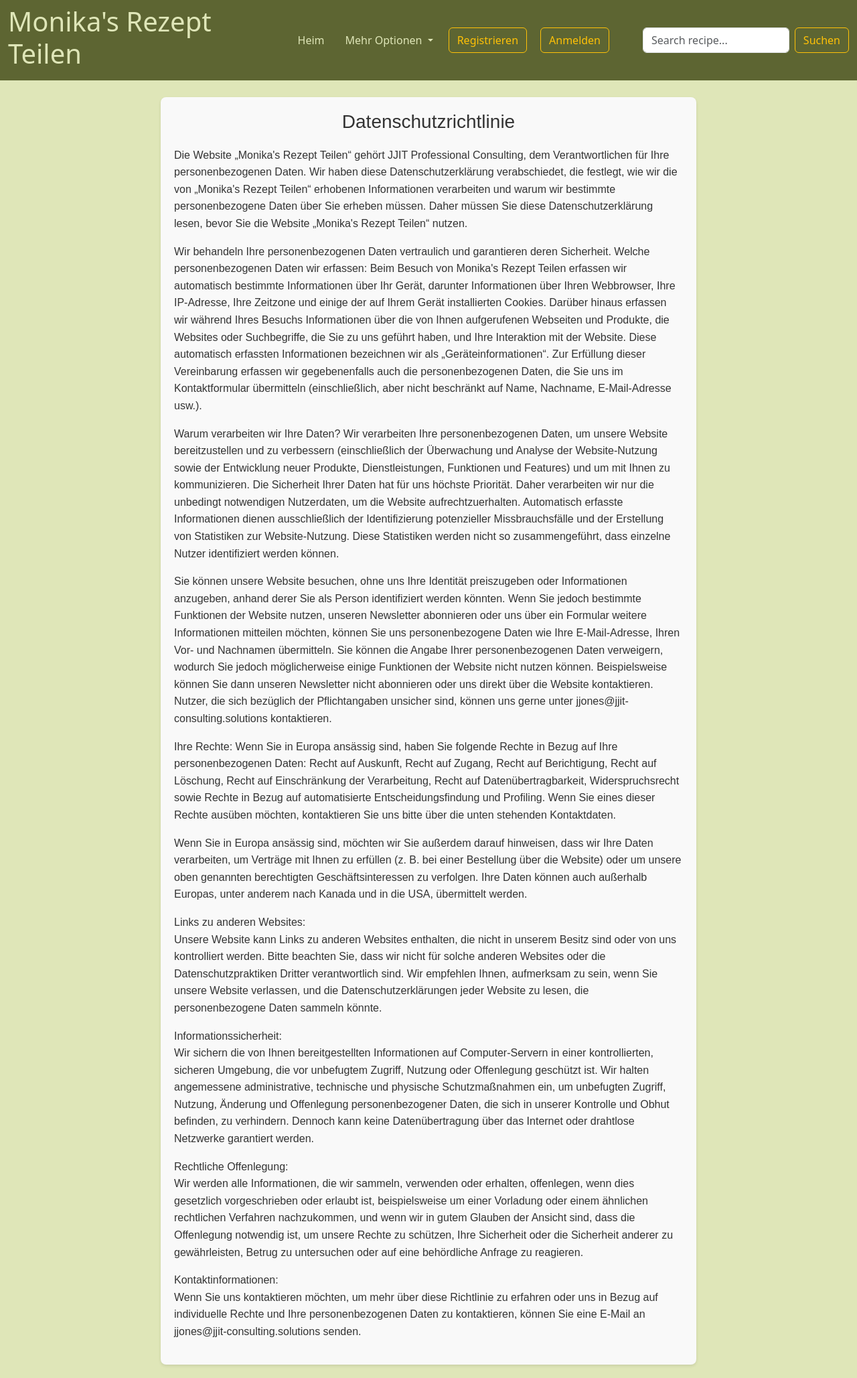
After one commit to jammy-sdgku/recipe-share, a Django app: page /privacy-policy/ in a window 1280 px wide. The commit adds this page. Shown: the whole page at 67% size. Run offline with Django 4.2, Linux system fonts and the light colour scheme.

Commit message:
language chnges and css changes

```diff
--- /dev/null
+++ b/base/templates/base/Privacy.html
@@ -0,0 +1,56 @@
+{% extends 'main.html' %}
+{% load static %}
+{% block extra_head %}
+<link rel="stylesheet" href="{% static 'stylesheets/privacy.css' %}?v=1.1" />
+{% endblock %}
+
+{% block content %}
+
+<div class="login-container">
+  <div class="privacy-policy-text">
+
+    <div class="privacy-header">
+                                                  <h3>Datenschutzrichtlinie</h3>
+    </div>
+    <p>
+     Die Website „Monika's Rezept Teilen“ gehört JJIT Professional Consulting, dem Verantwortlichen für Ihre personenbezogenen Daten. Wir haben diese Datenschutzerklärung verabschiedet, die festlegt, wie wir die von „Monika's Rezept Teilen“ erhobenen Informationen verarbeiten und warum wir bestimmte personenbezogene Daten über Sie erheben müssen. Daher müssen Sie diese Datenschutzerklärung lesen, bevor Sie die Website „Monika's Rezept Teilen“ nutzen.
+    </p>
+    <p>
+      Wir behandeln Ihre personenbezogenen Daten vertraulich und garantieren deren Sicherheit. Welche personenbezogenen Daten wir erfassen: Beim Besuch von Monika's Rezept Teilen erfassen wir automatisch bestimmte Informationen über Ihr Gerät, darunter Informationen über Ihren Webbrowser, Ihre IP-Adresse, Ihre Zeitzone und einige der auf Ihrem Gerät installierten Cookies. Darüber hinaus erfassen wir während Ihres Besuchs Informationen über die von Ihnen aufgerufenen Webseiten und Produkte, die Websites oder Suchbegriffe, die Sie zu uns geführt haben, und Ihre Interaktion mit der Website. Diese automatisch erfassten Informationen bezeichnen wir als „Geräteinformationen“. Zur Erfüllung dieser Vereinbarung erfassen wir gegebenenfalls auch die personenbezogenen Daten, die Sie uns im Kontaktformular übermitteln (einschließlich, aber nicht beschränkt auf Name, Nachname, E-Mail-Adresse usw.).
+    </p>
+    <p>
+      Warum verarbeiten wir Ihre Daten? Wir verarbeiten Ihre personenbezogenen Daten, um unsere Website bereitzustellen und zu verbessern (einschließlich der Überwachung und Analyse der Website-Nutzung sowie der Entwicklung neuer Produkte, Dienstleistungen, Funktionen und Features) und um mit Ihnen zu kommunizieren. Die Sicherheit Ihrer Daten hat für uns höchste Priorität. Daher verarbeiten wir nur die unbedingt notwendigen Nutzerdaten, um die Website aufrechtzuerhalten. Automatisch erfasste Informationen dienen ausschließlich der Identifizierung potenzieller Missbrauchsfälle und der Erstellung von Statistiken zur Website-Nutzung. Diese Statistiken werden nicht so zusammengeführt, dass einzelne Nutzer identifiziert werden können.
+    </p>
+    <p>
+      Sie können unsere Website besuchen, ohne uns Ihre Identität preiszugeben oder Informationen anzugeben, anhand derer Sie als Person identifiziert werden könnten. Wenn Sie jedoch bestimmte Funktionen der Website nutzen, unseren Newsletter abonnieren oder uns über ein Formular weitere Informationen mitteilen möchten, können Sie uns personenbezogene Daten wie Ihre E-Mail-Adresse, Ihren Vor- und Nachnamen übermitteln. Sie können die Angabe Ihrer personenbezogenen Daten verweigern, wodurch Sie jedoch möglicherweise einige Funktionen der Website nicht nutzen können. Beispielsweise können Sie dann unseren Newsletter nicht abonnieren oder uns direkt über die Website kontaktieren. Nutzer, die sich bezüglich der Pflichtangaben unsicher sind, können uns gerne unter jjones@jjit-consulting.solutions kontaktieren.
+    </p>
+    <p>
+      Ihre Rechte: Wenn Sie in Europa ansässig sind, haben Sie folgende Rechte in Bezug auf Ihre personenbezogenen Daten: Recht auf Auskunft, Recht auf Zugang, Recht auf Berichtigung, Recht auf Löschung, Recht auf Einschränkung der Verarbeitung, Recht auf Datenübertragbarkeit, Widerspruchsrecht sowie Rechte in Bezug auf automatisierte Entscheidungsfindung und Profiling. Wenn Sie eines dieser Rechte ausüben möchten, kontaktieren Sie uns bitte über die unten stehenden Kontaktdaten.
+    </p>
+    <p>
+
+      Wenn Sie in Europa ansässig sind, möchten wir Sie außerdem darauf hinweisen, dass wir Ihre Daten verarbeiten, um Verträge mit Ihnen zu erfüllen (z. B. bei einer Bestellung über die Website) oder um unsere oben genannten berechtigten Geschäftsinteressen zu verfolgen. Ihre Daten können auch außerhalb Europas, unter anderem nach Kanada und in die USA, übermittelt werden.
+    </p>
+    <p>
+      Links zu anderen Websites:<br>
+
+      Unsere Website kann Links zu anderen Websites enthalten, die nicht in unserem Besitz sind oder von uns kontrolliert werden. Bitte beachten Sie, dass wir nicht für solche anderen Websites oder die Datenschutzpraktiken Dritter verantwortlich sind. Wir empfehlen Ihnen, aufmerksam zu sein, wenn Sie unsere Website verlassen, und die Datenschutzerklärungen jeder Website zu lesen, die personenbezogene Daten sammeln könnte.
+    </p>
+    <p>
+      Informationssicherheit:<br>
+
+      Wir sichern die von Ihnen bereitgestellten Informationen auf Computer-Servern in einer kontrollierten, sicheren Umgebung, die vor unbefugtem Zugriff, Nutzung oder Offenlegung geschützt ist. Wir halten angemessene administrative, technische und physische Schutzmaßnahmen ein, um unbefugten Zugriff, Nutzung, Änderung und Offenlegung personenbezogener Daten, die sich in unserer Kontrolle und Obhut befinden, zu verhindern. Dennoch kann keine Datenübertragung über das Internet oder drahtlose Netzwerke garantiert werden.
+    </p>
+    <p>
+      Rechtliche Offenlegung:<br>
+
+      Wir werden alle Informationen, die wir sammeln, verwenden oder erhalten, offenlegen, wenn dies gesetzlich vorgeschrieben oder erlaubt ist, beispielsweise um einer Vorladung oder einem ähnlichen rechtlichen Verfahren nachzukommen, und wenn wir in gutem Glauben der Ansicht sind, dass die Offenlegung notwendig ist, um unsere Rechte zu schützen, Ihre Sicherheit oder die Sicherheit anderer zu gewährleisten, Betrug zu untersuchen oder auf eine behördliche Anfrage zu reagieren.
+    </p>
+    <p>
+      Kontaktinformationen:<br>
+
+      Wenn Sie uns kontaktieren möchten, um mehr über diese Richtlinie zu erfahren oder uns in Bezug auf individuelle Rechte und Ihre personenbezogenen Daten zu kontaktieren, können Sie eine E-Mail an jjones@jjit-consulting.solutions senden.
+    </p>
+  </privacy-policy-text>
+</div>
+{% endblock %}
--- a/base/templates/base/home.html
+++ b/base/templates/base/home.html
@@ -59,14 +59,14 @@
       </p>
 
       <a href="{% url 'recipe-page' recipe.id %}">
-        <button class="btn btn-warning">See More</button></a>
+        <button class="btn btn-warning">Mehr</button></a>
 
       {% if user.is_superuser or user == recipe.recipe_author %}
       <a href="{% url 'update-recipe' recipe.id %}"
-          ><button class="btn btn-primary">EDIT</button></a>
+          ><button class="btn btn-primary">Bearbeiten</button></a>
 
       <a href="{% url 'delete-recipe' recipe.id %}"
-        ><button class="btn btn-danger">DELETE</button></a>
+        ><button class="btn btn-danger">Löschen</button></a>
       {% endif %}
 
     </div>
--- a/base/templates/base/login.html
+++ b/base/templates/base/login.html
@@ -10,14 +10,14 @@
   <form method="post" action="">
     {% csrf_token %}
     <div class="mb-3">
-      <label for="username" class="form-label">Username</label>
+      <label for="username" class="form-label">Benutzername</label>
       <input type="text" class="form-control" name="username" />
     </div>
     <div class="mb-3">
-      <label for="password" class="form-label">Password</label>
+      <label for="password" class="form-label">Passwort</label>
       <input type="password" name="password" class="form-control" />
     </div>
-    <button type="submit" class="btn btn-primary">Submit</button>
+    <button type="submit" class="btn btn-primary">Absenden</button>
   </form>
 
   {% if messages %}
--- a/base/urls.py
+++ b/base/urls.py
@@ -6,5 +6,6 @@ urlpatterns = [
     path('sign-up/', views.sign_up, name='sign-up'),
     path('log-in/', views.log_in , name='log-in'),
     path('log-out/', views.log_out, name='log-out'),
-    path('profiles/<str:id>', views.user_profile, name='user-profiles')
+    path('profiles/<str:id>', views.user_profile, name='user-profiles'),
+    path('privacy-policy/', views.privacy_policy, name='privacy'),
 ]
--- a/base/views.py
+++ b/base/views.py
@@ -67,3 +67,6 @@ def user_profile(request, id):
         'msg': 'Recipes posted by ' + user.username + ":"
     }
     return render(request, 'base/home.html', context)
+
+def privacy_policy(request):
+    return render(request, 'base/privacy.html')
--- /dev/null
+++ b/static/stylesheets/privacy.css
@@ -0,0 +1,16 @@
+.privacy-header {
+    text-align: center;
+    margin-bottom: 20px;
+}
+
+.privacy-policy-text {
+    font-family: Arial, sans-serif;
+    line-height: 1.6;
+    color: #333333;
+    max-width: 800px;
+    margin: 0 auto;
+    padding: 20px;
+    background-color: #f9f9f9;
+    border-radius: 8px;
+    box-shadow: 0 2px 4px rgba(0, 0, 0, 0.1);
+}
--- a/templates/main.html
+++ b/templates/main.html
@@ -4,7 +4,7 @@
     {% load static %}
     <meta charset="UTF-8" />
     <meta name="viewport" content="width=device-width, initial-scale=1.0" />
-    <title>Recipe Share | Share and Search recipes</title>
+    <title>Rezept Teilen | Rezepte teilen und suchen</title>
     <link
       rel="shortcut icon"
       type="image/png"
@@ -54,13 +54,14 @@
                   class="nav-link active"
                   aria-current="page"
                   href="{% url 'home' %}"
-                  >Home</a
+                  >Heim</a
                 >
+
               </li>
               {% if user.is_authenticated %}
               <li class="nav-item">
                 <a class="nav-link active" href="{% url 'recipes' %}"
-                  >Create Recipe</a
+                  >Rezept Erstellen</a
                 >
               </li>
               {% endif %}
@@ -72,29 +73,34 @@
                   data-bs-toggle="dropdown"
                   aria-expanded="false"
                 >
-                  More
+                  Mehr Optionen
                 </a>
                 <ul class="dropdown-menu">
                   <li>
                     <a class="dropdown-item" href="{% url 'cuisines' %}"
-                      >Cuisines</a
+                      >Küchen</a
                     >
                   </li>
                   <li>
                     <a class="dropdown-item" href="{% url 'recipe-types' %}"
-                      >Recipe Types</a
+                      >Rezepttypen</a
                     >
                   </li>
                   <li>
                     <a class="dropdown-item" href="{% url 'main-ingredients' %}"
-                      >Main Ingredients</a
+                      >Hauptzutaten</a
+                    >
+                  </li>
+                  <li>
+                    <a class="dropdown-item" href="{% url 'privacy' %}"
+                      >Datenschutz</a
                     >
                   </li>
 
                   <li><hr class="dropdown-divider" /></li>
                   <li>
                     <a class="dropdown-item" href="{% url 'advanced-search' %}"
-                      >Advanced Search</a
+                      >Erweiterte Suche</a
                     >
                   </li>
                 </ul>
@@ -104,19 +110,19 @@
             {% if user.is_authenticated %}
             <div class="header-div">
               <a href="{% url 'log-out' %}">
-                <button class="btn btn-danger">Log out</button>
+                <button class="btn btn-danger">Abmelden</button>
               </a>
               <a href="{% url 'user-profiles' user.id %}">
-                <h4>Welcome {{ user.username }}</h4>
+                <h4>Willkommen {{ user.username }}</h4>
               </a>
             </div>
             {% else %}
             <div class="header-div">
               <a href="{% url 'sign-up' %}">
-                <button class="btn btn-outline-warning">Sign up</button>
+                <button class="btn btn-outline-warning">Registrieren</button>
               </a>
               <a href="{% url 'log-in' %}">
-                <button class="btn btn-outline-warning">Log in</button>
+                <button class="btn btn-outline-warning">Anmelden</button>
               </a>
             </div>
             {% endif %}
@@ -135,7 +141,7 @@
                 name="q"
               />
               <button class="btn btn-outline-warning" type="submit">
-                Search
+                Suchen
               </button>
             </form>
 
```
Also changed, not shown: recipes/templates/recipes/recipe.html (+10 -10 lines), recipes/templates/recipes/update_recipe.html (+8 -8 lines), recipes/views.py (+17 -11 lines), templates/delete.html (+4 -4 lines), 1 other file.
